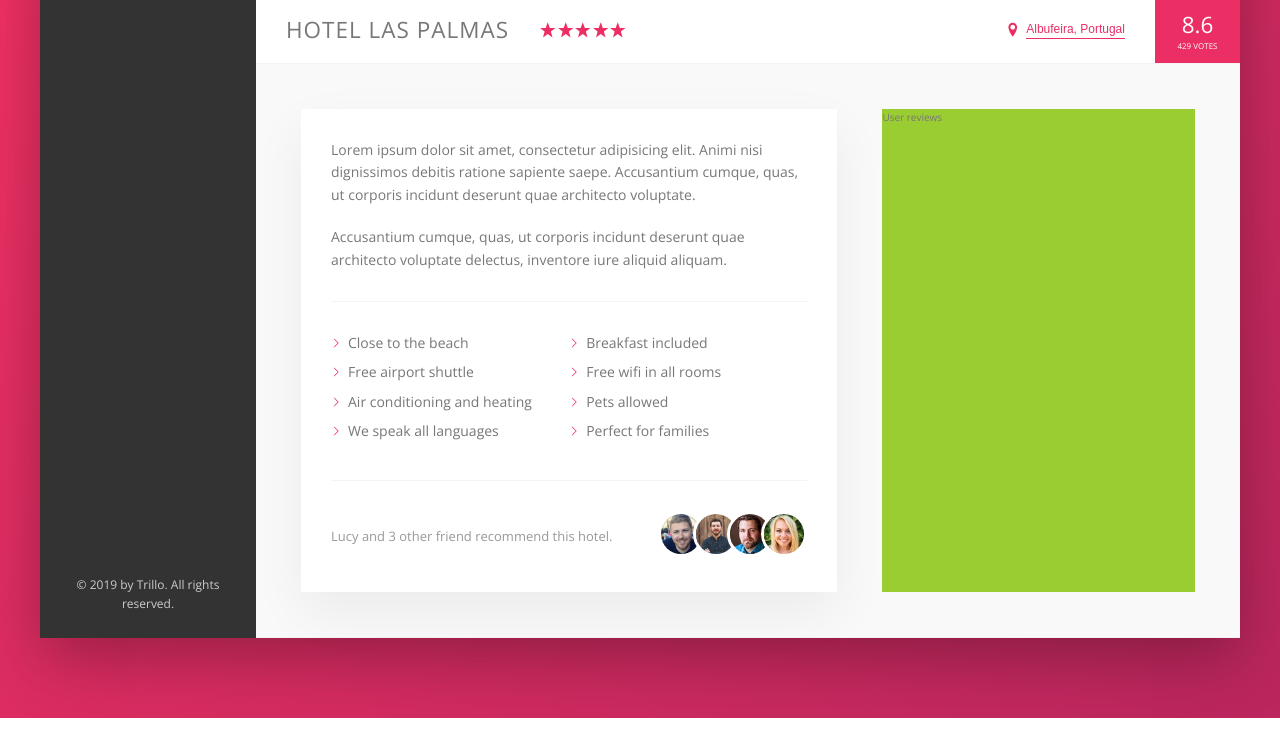
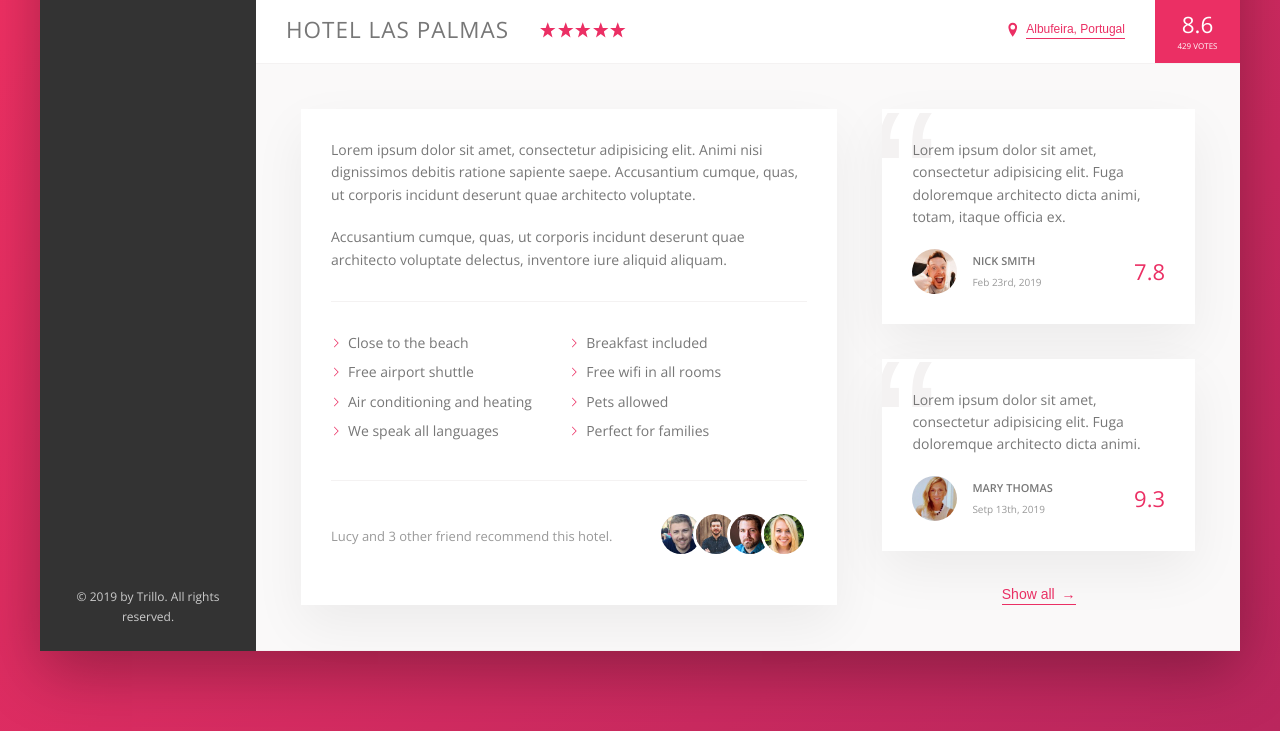
Before and after one commit to gabriel-hahn/site-templates, a website: page trillo/index.html in a window 1280 px wide. Shown: the part 538-1269 px from the top of the page. Drawn offline with nearby package versions, Linux system fonts and the light colour scheme.

Commit message:
Review style finished

```diff
--- a/trillo/index.html
+++ b/trillo/index.html
@@ -169,7 +169,36 @@
                     </div>
 
                     <div class="user-reviews">
-                        User reviews
+                        <figure class="review">
+                            <blockquote class="review__text">
+                                Lorem ipsum dolor sit amet, consectetur adipisicing elit. Fuga doloremque architecto
+                                dicta animi, totam, itaque officia ex.
+                            </blockquote>
+                            <figcaption class="review__user">
+                                <img src="img/user-1.jpg" alt="User 1" class="review__photo">
+                                <div class="review__user-box">
+                                    <p class="review__user-name">Nick Smith</p>
+                                    <p class="review__user-date">Feb 23rd, 2019</p>
+                                </div>
+                                <div class="review__rating">7.8</div>
+                            </figcaption>
+                        </figure>
+                        <figure class="review">
+                            <blockquote class="review__text">
+                                Lorem ipsum dolor sit amet, consectetur adipisicing elit. Fuga doloremque architecto
+                                dicta animi.
+                            </blockquote>
+                            <figcaption class="review__user">
+                                <img src="img/user-2.jpg" alt="User 2" class="review__photo">
+                                <div class="review__user-box">
+                                    <p class="review__user-name">Mary Thomas</p>
+                                    <p class="review__user-date">Setp 13th, 2019</p>
+                                </div>
+                                <div class="review__rating">9.3</div>
+                            </figcaption>
+                        </figure>
+
+                        <button class="btn-inline">Show all <span>&rarr;</span></button>
                     </div>
                 </div>
             </main>
--- a/trillo/sass/_components.scss
+++ b/trillo/sass/_components.scss
@@ -259,8 +259,17 @@
     cursor: pointer;
     transition: all 0.2s;
 
+    & span {
+        margin-left: 3px;
+        transition: margin-left 0.2s;
+    }
+
     &:hover {
         color: var(--color-grey-dark-1);
+
+        span {
+            margin-left: 8px;
+        }
     }
 
     &:focus {
@@ -346,3 +355,65 @@
         }
     }
 }
+
+/* Reviews */
+.review {
+    background-color: #fff;
+    box-shadow: var(--shadow-light);
+    padding: 3rem;
+    margin-bottom: 3.5rem;
+    position: relative;
+    overflow: hidden;
+
+    &__text {
+        margin-bottom: 2rem;
+        z-index: 10;
+        position: relative;
+    }
+
+    &__user {
+        display: flex;
+        align-items: center;
+    }
+
+    &__photo {
+        height: 4.5rem;
+        width: 4.5rem;
+        border-radius: 50%;
+        margin-right: 1.5rem;
+    }
+
+    &__user-box {
+        margin-right: auto;
+    }
+
+    &__user-name {
+        font-size: 1.1rem;
+        font-weight: 600;
+        text-transform: uppercase;
+        margin-bottom: 0.4rem;
+    }
+
+    &__user-date {
+        font-size: 1rem;
+        color: var(--color-grey-dark-3);
+    }
+
+    &__rating {
+        color: var(--color-primary);
+        font-size: 2.2rem;
+        font-weight: 300;
+    }
+
+    &::before {
+        content: "\201C";
+        position: absolute;
+        top: -2.75rem;
+        left: -1rem;
+        line-height: 1;
+        font-size: 20rem;
+        color: var(--color-grey-light-2);
+        font-family: sans-serif;
+        z-index: 1;
+    }
+}
--- a/trillo/sass/_layout.scss
+++ b/trillo/sass/_layout.scss
@@ -38,6 +38,7 @@
 }
 
 .detail {
+    font-size: 1.4rem;
     display: flex;
     padding: 4.5rem;
     background-color: var(--color-grey-light-1);
@@ -45,7 +46,6 @@
 }
 
 .description {
-    font-size: 1.4rem;
     background-color: #fff;
     box-shadow: var(--shadow-light);
     padding: 3rem;
@@ -54,6 +54,9 @@
 }
 
 .user-reviews {
-    background-color: yellowgreen;
     flex: 1;
+
+    display: flex;
+    flex-direction: column;
+    align-items: center;
 }
```
Also changed, not shown: trillo/css/style.css.
